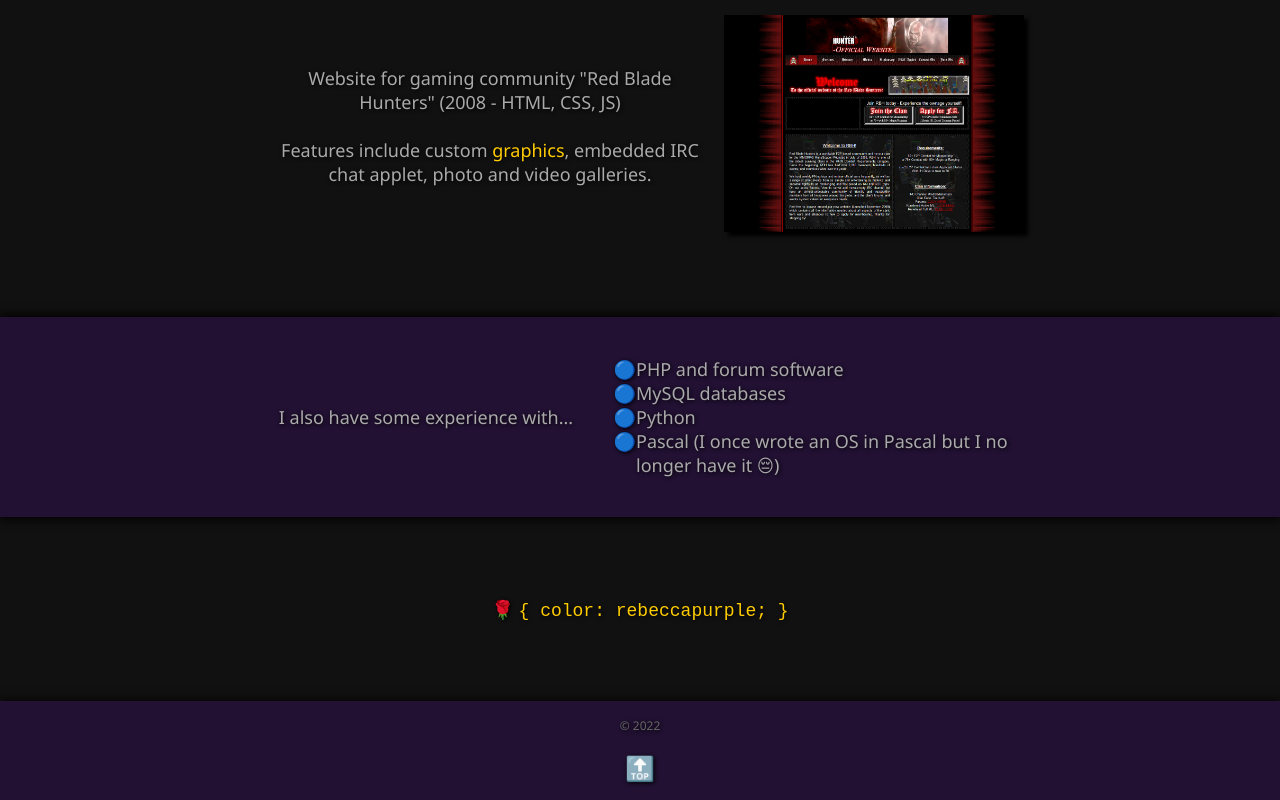
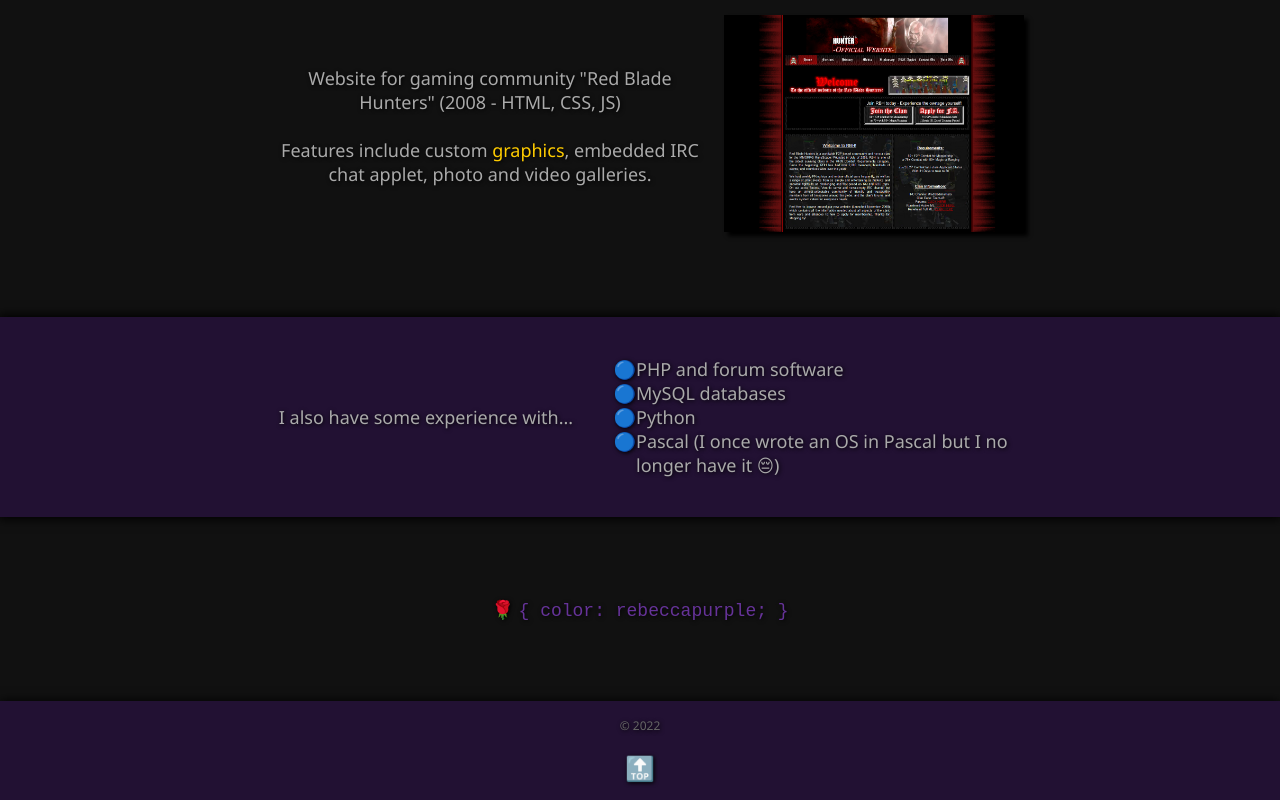
Before and after one commit to VioRS/website, a plain HTML site: page webdev.htm in a window 1280 px wide. Shown: the part 2151-2951 px from the top of the page. Drawn offline with Linux system fonts and the light colour scheme.

Commit message:
Update webdev.htm

```diff
--- a/webdev.htm
+++ b/webdev.htm
@@ -74,8 +74,8 @@
                 <li>Pascal (I once wrote an OS in Pascal but I no longer have it &#128532;)</li>
             </ul>
         </section>
-        <section style="justify-content: center;color: rebeccapurple !important;">
-            <a href="https://www.stbaldricks.org/hero-funds/rebeccameyer" target="_blank">&#127801; <code>{ color: rebeccapurple; }</code></a>
+        <section style="justify-content: center;">
+            <a href="https://www.stbaldricks.org/hero-funds/rebeccameyer" target="_blank">&#127801; <code style="color: rebeccapurple !important;">{ color: rebeccapurple; }</code></a>
         </section>
     </main>
     <footer>
```
